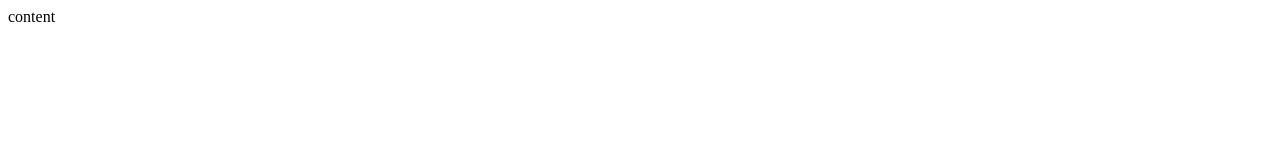
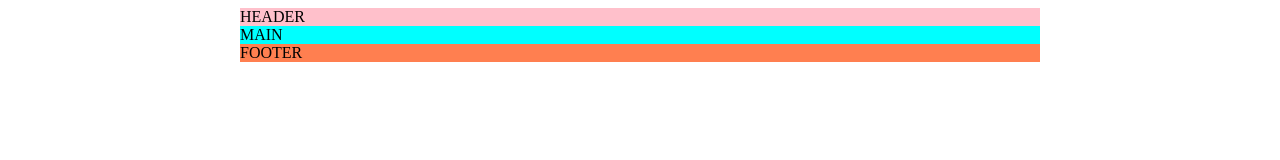
Before and after one commit to DuserK/07-astronautas, a website: page index.html in a window 1280 px wide. Drawn offline with Linux system fonts and the light colour scheme.

Commit message:
Style update

```diff
--- a/index.html
+++ b/index.html
@@ -5,8 +5,28 @@
     <meta http-equiv="X-UA-Compatible" content="IE=edge">
     <meta name="viewport" content="width=device-width, initial-scale=1.0">
     <title>Astronautas</title>
+    <style>
+        header,
+        main,
+        footer {
+            width: 800px;
+            margin-left: calc((100% - 800px) / 2);
+        }
+        header{
+            background-color: pink;
+        }
+        main{
+            background-color: aqua;
+        }
+        footer{
+            background-color: coral;
+        }
+
+    </style>
 </head>
 <body>
-    content
+    <header>HEADER</header>
+    <main>MAIN</main>
+    <footer>FOOTER</footer>
 </body>
 </html>
```
